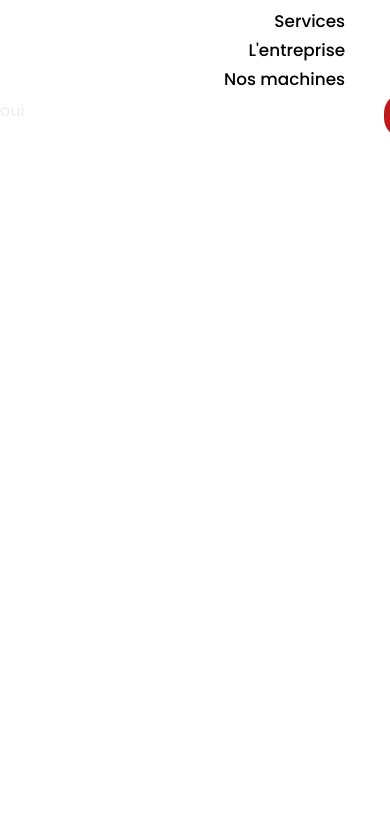
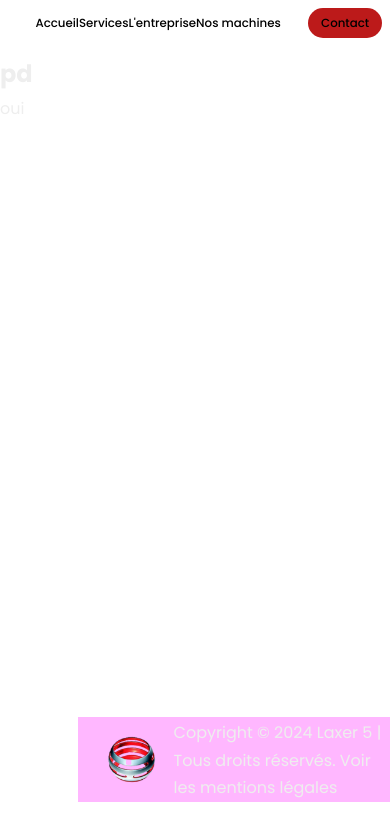
Before and after one commit to lucasA49/Laxer-5, a React (Vite) app in the folder client/: page / in a window 390 px wide. Shown: the top 840 px of the page. Built offline with nearby package versions, Linux system fonts and the light colour scheme.

Commit message:
mise en place du footer

```diff
--- a/client/src/App.jsx
+++ b/client/src/App.jsx
@@ -1,12 +1,14 @@
 import "./App.css";
 import Header from "./components/Header";
 import Bodyhome from "./components/Bodyhome";
+import Footer from "./components/Footer";
 
 function App() {
   return (
     <>
       <Header />
       <Bodyhome />
+      <Footer />
     </>
   );
 }
--- a/client/src/components/Bodyhome.jsx
+++ b/client/src/components/Bodyhome.jsx
@@ -1,8 +1,10 @@
+import "../style/Bodyhome.css";
+
 function Bodyhome() {
   return (
-    <div>
+    <div className="bodihome">
       <h1>oui</h1>
-      <p>oui</p>
+      <h2>pd</h2> <p>oui</p>
     </div>
   );
 }
--- /dev/null
+++ b/client/src/components/Footer.jsx
@@ -0,0 +1,18 @@
+import "../style/Footer.css";
+import logo from "../assets/logo/logo.png";
+
+function Footer() {
+  return (
+    <footer className="footer">
+      <div className="footer-content">
+        <img className="logofooter" src={logo} alt="Logo" />
+        <p className=" textfooter">
+          {" "}
+          Copyright © 2024 Laxer 5 | Tous droits réservés. Voir les mentions
+          légales{" "}
+        </p>
+      </div>
+    </footer>
+  );
+}
+export default Footer;
--- a/client/src/components/Header.jsx
+++ b/client/src/components/Header.jsx
@@ -1,4 +1,4 @@
-import {  Link } from "react-router-dom"; // Une seule importation de react-router-dom
+import { Link } from "react-router-dom";
 import "../style/Header.css";
 import logo from "../assets/logo/logo.png";
 
@@ -10,10 +10,12 @@ function Header() {
       </figure>
 
       <nav className="navbar">
-        <Link to="/">Accueil</Link>
+        <Link to="/acceuil">Accueil</Link>
         <Link to="/services">Services</Link>
         <Link to="/entreprise">L'entreprise</Link>
         <Link to="/machines">Nos machines</Link>
+      </nav>
+      <nav>
         <Link className="contactbtn" to="/contact">
           Contact
         </Link>
--- a/client/src/style/Bodyhome.css
+++ b/client/src/style/Bodyhome.css
@@ -0,0 +1,4 @@
+.bodihome {
+  height: 100vh;
+  width: 100%;
+}
--- /dev/null
+++ b/client/src/style/Footer.css
@@ -0,0 +1,25 @@
+@import url("https://fonts.googleapis.com/css2?family=Poppins:wght@100;200;300;400;500;600;700;800&display=swap");
+
+.footer {
+  background-color: #f8f9;
+  padding-left: 10px;
+  height: 10vh;
+  bottom: 0;
+}
+
+.footer-content {
+  display: flex;
+  width: 100%;
+}
+
+.logofooter {
+  height: 60px;
+  margin: 0.8rem;
+}
+
+.textfooter {
+  display: flex;
+  align-items: center;
+  width: 100%;
+  justify-content: center;
+}
--- a/client/src/style/Header.css
+++ b/client/src/style/Header.css
@@ -2,6 +2,9 @@
 
 * {
   font-family: Poppins;
+  margin: 0;
+  padding: 0;
+  box-sizing: border-box;
 }
 
 .Header {
@@ -9,45 +12,116 @@
   top: 0;
   left: 0;
   width: 100%;
-  padding-top: 1rem;
+  padding: 1rem 2rem;
   background: #ffffff;
   display: flex;
   align-items: center;
+  justify-content: space-between;
   z-index: 100;
   height: 10vh;
+  padding-top: 3vh;
 }
 
 .rounded-img {
-  top: 0;
+  width: 2vh;
+  height: 8vh;
+  border-radius: 50%;
+}
+
+.navbar {
+  display: flex;
+  align-items: center;
+  justify-content: center;
+  flex-grow: 1;
 }
 
 .Header a {
   font-size: 2vh;
   color: #000000;
   font-weight: 500;
-  margin-left: 8rem;
+  margin-left: 2rem;
   text-decoration: none;
-  color: #000;
-  left: 10rem;
+  transition:
+    color 0.3s,
+    transform 0.3s;
+  display: flex;
+  align-items: center;
 }
 
-.HeaderNavlink :hover {
-  color: #321919;
-  transform: scale(1.05);
-}
-
-.contactbtn {
-  position: relative;
-}
-
-.navbar {
-  position: relative;
-  font-size: 1rem;
-  left: 1rem;
+.navbar a:hover {
+  color: #bc1a1a;
 }
 
 .contactbtn {
   background-color: #bc1a1a;
   border-radius: 20px;
   padding: 0.5rem 1.2rem;
+  color: #fff;
+  font-size: 1rem;
+  text-align: center;
+  cursor: pointer;
+  transition: background-color 0.3s;
+  display: flex;
+  align-items: center;
 }
+
+.contactbtn:hover {
+  background-color: #000000;
+  color: #fff;
+}
+
+@media (max-width: 1024px) {
+  .Header a {
+    margin-left: 1rem;
+    font-size: 1.8vh;
+  }
+
+  .Header {
+    padding: 1rem;
+  }
+
+  .rounded-img {
+    width: 10vh;
+    height: 10vh;
+  }
+}
+
+@media (max-width: 768px) {
+  .Header a {
+    font-size: 1.6vh;
+    margin-left: 0.5rem;
+  }
+
+  .Header {
+    flex-direction: row;
+    height: auto;
+    padding: 1rem;
+    justify-content: space-between;
+  }
+
+  .rounded-img {
+    display: none;
+  }
+
+  .contactbtn {
+    font-size: 0.9rem;
+    padding: 0.4rem 1rem;
+  }
+}
+
+@media (max-width: 480px) {
+  .Header a {
+    font-size: 1.4vh;
+    margin-left: 0;
+  }
+
+  .Header {
+    padding: 0.5rem;
+    height: auto;
+  }
+
+  .contactbtn {
+    font-size: 0.8rem;
+    padding: 0.3rem 0.8rem;
+  }
+}
```
Also changed, not shown: client/src/assets/logo/logo.png, 1 other file (tests, documents, lock files or other folders).
